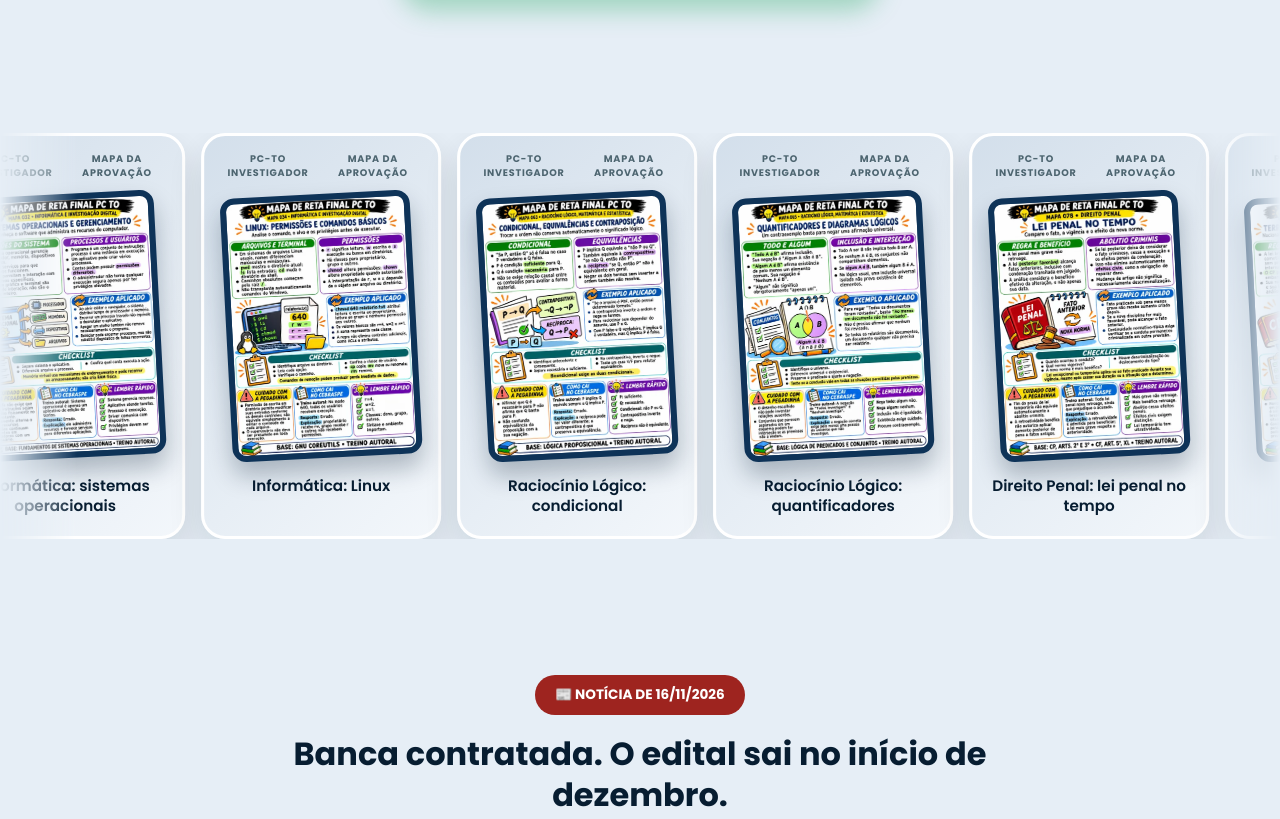
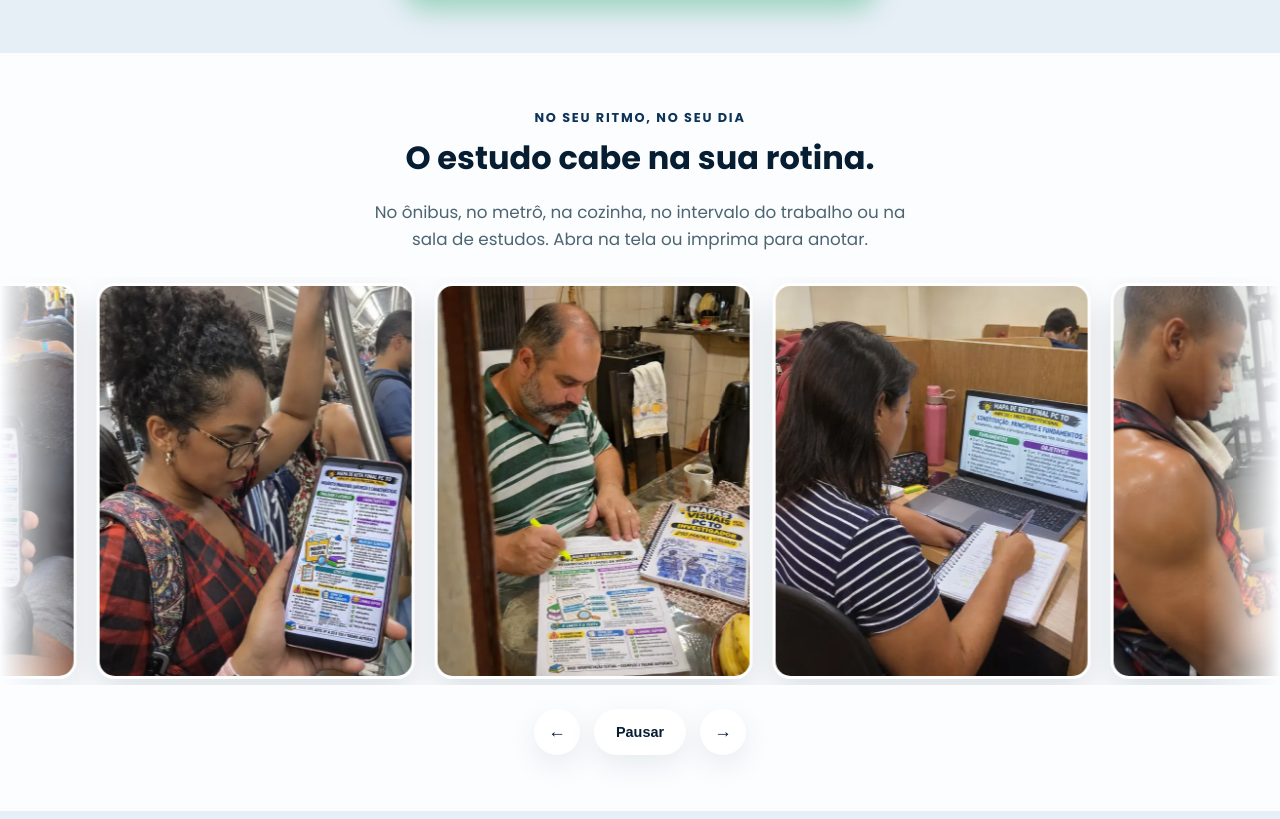
Before and after one commit to RamiroSousa83/pcto, a plain HTML site: page index.html in a window 1280 px wide. Shown: the part 4339-5158 px from the top of the page. Drawn offline with Linux system fonts and the light colour scheme.

Commit message:
Seção de modos de uso com 10 fotos abaixo do comparador
Co-Authored-By: Claude Opus 5.5 <noreply@anthropic.com>

```diff
--- a/assets/css/style.css
+++ b/assets/css/style.css
@@ -317,6 +317,39 @@ a { color: inherit; text-decoration: none; }
   border-radius: 12px;
   box-shadow: var(--shadow-card);
   flex: none;
+}
+
+/* Modos de uso: fotos 4:5; margem no lugar do gap para o loop de -50% não dar salto */
+.rotina { background: var(--card); }
+.rotina__eyebrow {
+  display: block;
+  margin-bottom: 10px;
+  color: var(--navy-3);
+  font-size: 0.8rem;
+  font-weight: 700;
+  letter-spacing: 0.14em;
+  text-transform: uppercase;
+}
+.marquee--rotina .marquee__track {
+  gap: 0;
+  padding: 6px 0;
+  animation-duration: 70s;
+}
+.marquee--rotina .marquee__track > img {
+  width: 240px;
+  max-width: none;
+  height: 300px;
+  margin-right: 16px;
+  object-fit: cover;
+  border: 3px solid #fff;
+  border-radius: 18px;
+  box-sizing: content-box;
+}
+@media (min-width: 720px) {
+  .marquee--rotina .marquee__track > img { width: 312px; height: 390px; margin-right: 20px; }
+}
+@media (prefers-reduced-motion: reduce) {
+  .marquee--rotina .marquee__track { animation-play-state: paused; }
 }
 
 .marquee-badge {
--- a/assets/js/main.js
+++ b/assets/js/main.js
@@ -52,6 +52,28 @@ document.addEventListener("DOMContentLoaded", () => {
         </div>`
       ).join("");
     track2.innerHTML = build() + build();
+  }
+
+  /* ---------- Marquee 3: modos de uso (fotos) ---------- */
+  const trackRotina = document.getElementById("marquee-rotina-track");
+  if (trackRotina) {
+    const USOS = [
+      "lendo um mapa no celular dentro do ônibus",
+      "revisando um mapa no celular em pé no metrô",
+      "grifando um mapa impresso na mesa da cozinha",
+      "estudando pelo notebook em uma sala de estudos",
+      "lendo um mapa no celular no intervalo da academia",
+      "revisando mapas impressos no sofá de casa",
+      "lendo um mapa no celular dentro do carro, no almoço",
+      "estudando no quarto com mapas colados na parede",
+      "lendo um mapa no tablet na rodoviária",
+      "grifando um mapa impresso na padaria",
+    ];
+    const build = (copia) =>
+      USOS.map(
+        (uso, n) => `<img src="/assets/img/rotina-${String(n + 1).padStart(2, "0")}.webp?v=1" width="640" height="800" alt="${copia ? "" : `Pessoa ${uso}`}" ${copia ? 'aria-hidden="true" ' : ""}loading="lazy" />`
+      ).join("");
+    trackRotina.innerHTML = build(false) + build(true);
   }
 
   /* ---------- Stack art (mockup do produto) ---------- */
--- a/index.html
+++ b/index.html
@@ -30,7 +30,7 @@
 <link rel="preconnect" href="https://fonts.googleapis.com" />
 <link rel="preconnect" href="https://fonts.gstatic.com" crossorigin />
 <link href="https://fonts.googleapis.com/css2?family=Poppins:wght@400;500;600;700;800&display=swap" rel="stylesheet" />
-<link rel="stylesheet" href="/assets/css/style.css?v=4" /></head>
+<link rel="stylesheet" href="/assets/css/style.css?v=5" /></head>
 <body>
 
 <!-- ===== TOPO / AVISO ===== -->
@@ -175,6 +175,25 @@
   <div class="container text-center">
     <p class="lead">O conteúdo é idêntico, e a lei continua sendo a fonte. A diferença é quanto disso fica na sua memória no dia da prova.</p>
     <a href="#oferta" class="btn btn--green btn--block">QUERO ESTUDAR PELOS MAPAS <span class="btn__arrow">→</span></a>
+  </div>
+</section>
+
+<!-- ===== MODOS DE USO (FOTOS) ===== -->
+<section class="section rotina">
+  <div class="container text-center">
+    <span class="rotina__eyebrow">No seu ritmo, no seu dia</span>
+    <h2 class="h2">O estudo cabe na sua rotina.</h2>
+    <p class="lead">No ônibus, no metrô, na cozinha, no intervalo do trabalho ou na sala de estudos. Abra na tela ou imprima para anotar.</p>
+  </div>
+
+  <div class="marquee marquee--rotina" id="marquee-rotina">
+    <div class="marquee__track" id="marquee-rotina-track"></div>
+  </div>
+
+  <div class="marquee-controls">
+    <button class="round-btn" data-marquee-prev="marquee-rotina" aria-label="Anterior">←</button>
+    <button class="round-btn round-btn--text" data-marquee-toggle="marquee-rotina">Pausar</button>
+    <button class="round-btn" data-marquee-next="marquee-rotina" aria-label="Próximo">→</button>
   </div>
 </section>
 
@@ -445,6 +464,6 @@
   </div>
 </footer>
 
-<script src="/assets/js/main.js?v=11"></script>
+<script src="/assets/js/main.js?v=12"></script>
 </body>
 </html>
```
Also changed, not shown: assets/img/rotina-01.webp (added), assets/img/rotina-02.webp (added), assets/img/rotina-03.webp (added), assets/img/rotina-04.webp (added), assets/img/rotina-05.webp (added), assets/img/rotina-06.webp (added), assets/img/rotina-07.webp (added), assets/img/rotina-08.webp (added), assets/img/rotina-09.webp (added), assets/img/rotina-10.webp (added).
